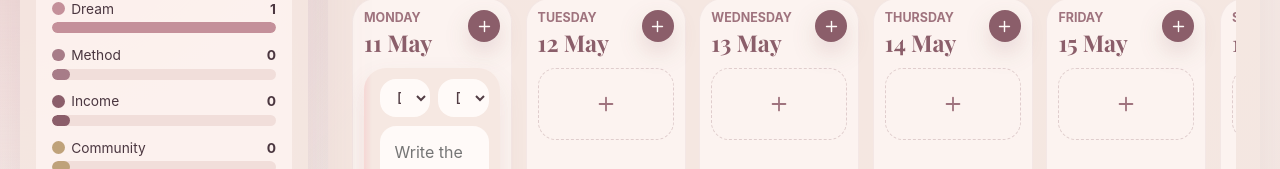
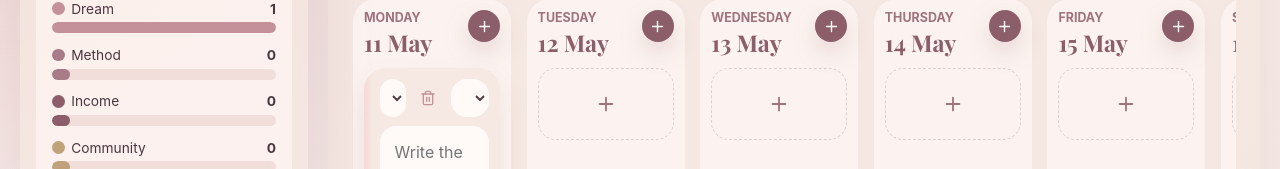
Before and after one commit to mayhemtomoney/cozy-content-planner, a React (Vite) app: page / in a window 1280 px wide. Both pictures are taken after a click on the button 484 px from the left and 204 px from the top of the page. Shown: the part 178-347 px from the top of the page. Built offline with nearby package versions, Linux system fonts and the light colour scheme; a web font is replaced by a local one.

Commit message:
Add delete post button functionality

```diff
--- a/src/main.jsx
+++ b/src/main.jsx
@@ -9,6 +9,7 @@ import {
   ListChecks,
   Plus,
   Sparkles,
+  Trash2,
 } from 'lucide-react';
 import './styles.css';
 
@@ -141,6 +142,16 @@ function App() {
     }));
   };
 
+  const deleteSlot = (dateKey, slotId) => {
+    setPlanner((current) => ({
+      ...current,
+      slots: {
+        ...current.slots,
+        [dateKey]: (current.slots[dateKey] ?? []).filter((slot) => slot.id !== slotId),
+      },
+    }));
+  };
+
   const addKeyword = (keyword) => {
     const normalized = keyword.trim().toUpperCase();
     if (!normalized) return;
@@ -253,6 +264,7 @@ function App() {
             onAddSlot={addSlot}
             onAddKeyword={addKeyword}
             onUpdateSlot={updateSlot}
+            onDeleteSlot={deleteSlot}
           />
         )}
         {view === 'monthly' && (
@@ -263,6 +275,7 @@ function App() {
             onAddSlot={addSlot}
             onAddKeyword={addKeyword}
             onUpdateSlot={updateSlot}
+            onDeleteSlot={deleteSlot}
           />
         )}
         {view === 'quarterly' && (
@@ -273,6 +286,7 @@ function App() {
             onAddSlot={addSlot}
             onAddKeyword={addKeyword}
             onUpdateSlot={updateSlot}
+            onDeleteSlot={deleteSlot}
           />
         )}
       </section>
@@ -282,7 +296,7 @@ function App() {
 
 
 
-function WeeklyView({ weekKeys, slots, keywords, onAddSlot, onAddKeyword, onUpdateSlot }) {
+function WeeklyView({ weekKeys, slots, keywords, onAddSlot, onAddKeyword, onUpdateSlot, onDeleteSlot }) {
   return (
     <div className="week-grid">
       {weekKeys.map((dateKey) => (
@@ -294,6 +308,7 @@ function WeeklyView({ weekKeys, slots, keywords, onAddSlot, onAddKeyword, onUpda
           onAddSlot={onAddSlot}
           onAddKeyword={onAddKeyword}
           onUpdateSlot={onUpdateSlot}
+          onDeleteSlot={onDeleteSlot}
           compact={false}
         />
       ))}
@@ -301,7 +316,7 @@ function WeeklyView({ weekKeys, slots, keywords, onAddSlot, onAddKeyword, onUpda
   );
 }
 
-function MonthlyView({ anchorDate, slots, keywords, onAddSlot, onAddKeyword, onUpdateSlot }) {
+function MonthlyView({ anchorDate, slots, keywords, onAddSlot, onAddKeyword, onUpdateSlot, onDeleteSlot }) {
   const days = monthGrid(anchorDate);
   const currentMonth = anchorDate.getMonth();
 
@@ -323,6 +338,7 @@ function MonthlyView({ anchorDate, slots, keywords, onAddSlot, onAddKeyword, onU
             onAddSlot={onAddSlot}
             onAddKeyword={onAddKeyword}
             onUpdateSlot={onUpdateSlot}
+            onDeleteSlot={onDeleteSlot}
             compact
             muted={date.getMonth() !== currentMonth}
           />
@@ -332,7 +348,7 @@ function MonthlyView({ anchorDate, slots, keywords, onAddSlot, onAddKeyword, onU
   );
 }
 
-function QuarterlyView({ anchorDate, slots, keywords, onAddSlot, onAddKeyword, onUpdateSlot }) {
+function QuarterlyView({ anchorDate, slots, keywords, onAddSlot, onAddKeyword, onUpdateSlot, onDeleteSlot }) {
   const start = startOfWeek(startOfMonth(anchorDate));
   const days = Array.from({ length: 91 }, (_, index) => addDays(start, index)); // 13 weeks
 
@@ -354,6 +370,7 @@ function QuarterlyView({ anchorDate, slots, keywords, onAddSlot, onAddKeyword, o
             onAddSlot={onAddSlot}
             onAddKeyword={onAddKeyword}
             onUpdateSlot={onUpdateSlot}
+            onDeleteSlot={onDeleteSlot}
             compact
             muted={false}
           />
@@ -363,7 +380,7 @@ function QuarterlyView({ anchorDate, slots, keywords, onAddSlot, onAddKeyword, o
   );
 }
 
-function DayColumn({ dateKey, slots, keywords, onAddSlot, onAddKeyword, onUpdateSlot, compact, muted = false }) {
+function DayColumn({ dateKey, slots, keywords, onAddSlot, onAddKeyword, onUpdateSlot, onDeleteSlot, compact, muted = false }) {
   const date = parseKey(dateKey);
   const monthAltClass = `month-alt-${date.getMonth() % 4}`;
 
@@ -393,6 +410,7 @@ function DayColumn({ dateKey, slots, keywords, onAddSlot, onAddKeyword, onUpdate
             keywords={keywords}
             onAddKeyword={onAddKeyword}
             onUpdateSlot={onUpdateSlot}
+            onDeleteSlot={onDeleteSlot}
             compact={compact}
           />
         ))}
@@ -401,7 +419,7 @@ function DayColumn({ dateKey, slots, keywords, onAddSlot, onAddKeyword, onUpdate
   );
 }
 
-function PostSlot({ dateKey, slot, keywords, onAddKeyword, onUpdateSlot, compact }) {
+function PostSlot({ dateKey, slot, keywords, onAddKeyword, onUpdateSlot, onDeleteSlot, compact }) {
   const bucket = BUCKETS.find((item) => item.name === slot.bucket) ?? BUCKETS[0];
 
   const handleImage = (event) => {
@@ -429,11 +447,21 @@ function PostSlot({ dateKey, slot, keywords, onAddKeyword, onUpdateSlot, compact
   return (
     <div className="post-slot" style={{ '--bucket': bucket.color, '--bucket-soft': bucket.accent }}>
       <div className="slot-topline">
-        <select value={slot.bucket} onChange={(event) => onUpdateSlot(dateKey, slot.id, { bucket: event.target.value })}>
-          {BUCKETS.map((item) => (
-            <option key={item.name}>{item.name}</option>
-          ))}
-        </select>
+        <div style={{ display: 'flex', gap: '0.5rem', width: '100%', alignItems: 'center' }}>
+          <select style={{ flex: 1 }} value={slot.bucket} onChange={(event) => onUpdateSlot(dateKey, slot.id, { bucket: event.target.value })}>
+            {BUCKETS.map((item) => (
+              <option key={item.name}>{item.name}</option>
+            ))}
+          </select>
+          <button
+            className="delete-slot-btn"
+            onClick={() => onDeleteSlot(dateKey, slot.id)}
+            type="button"
+            aria-label="Delete post"
+          >
+            <Trash2 size={16} />
+          </button>
+        </div>
         <select value={slot.status} onChange={(event) => onUpdateSlot(dateKey, slot.id, { status: event.target.value })}>
           {STATUSES.map((status) => (
             <option key={status}>{status}</option>
--- a/src/styles.css
+++ b/src/styles.css
@@ -378,6 +378,19 @@ h3 {
   color: #8b5e6a;
 }
 
+.delete-slot-btn {
+  padding: 0 0.4rem;
+  min-height: 2.35rem;
+  background: transparent;
+  color: #c4909a;
+  box-shadow: none;
+}
+
+.delete-slot-btn:hover {
+  background: rgba(139, 94, 106, 0.1);
+  color: #8b5e6a;
+}
+
 .post-slot {
   display: grid;
   gap: 0.55rem;
```
